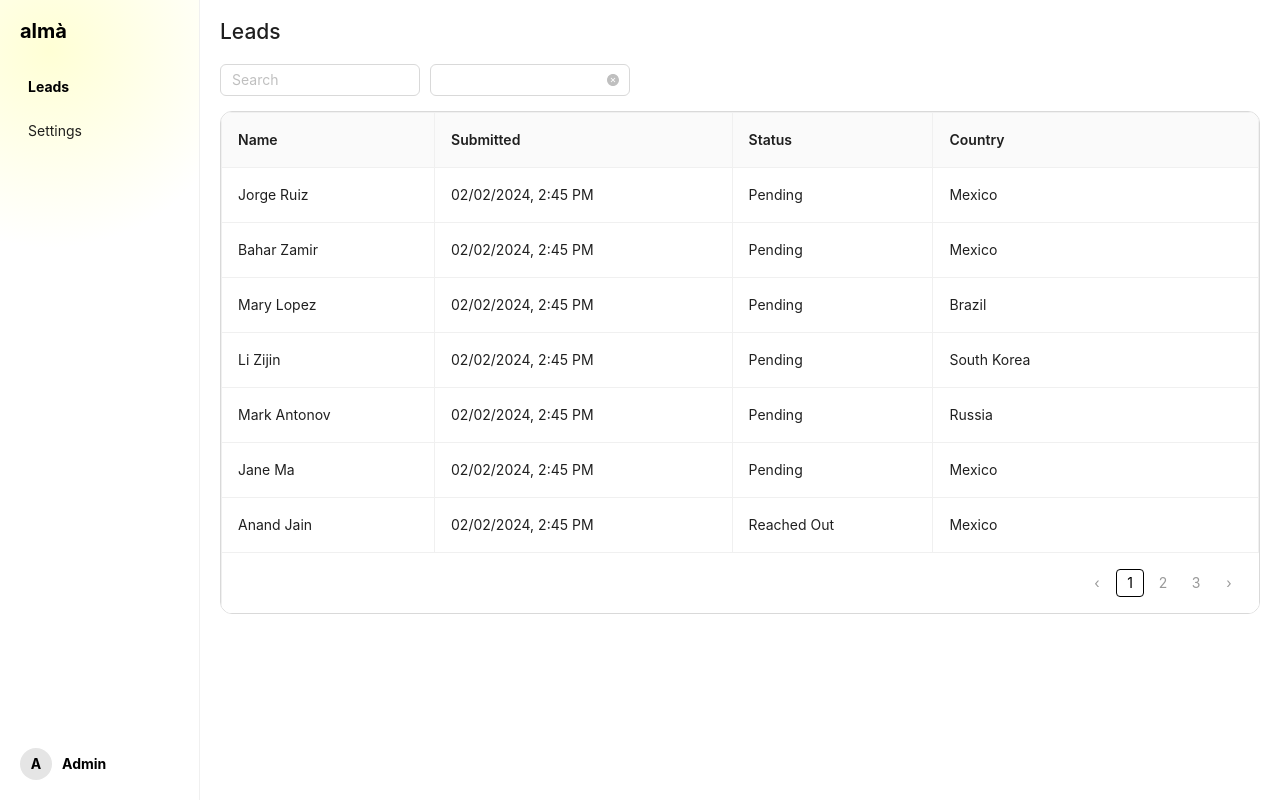
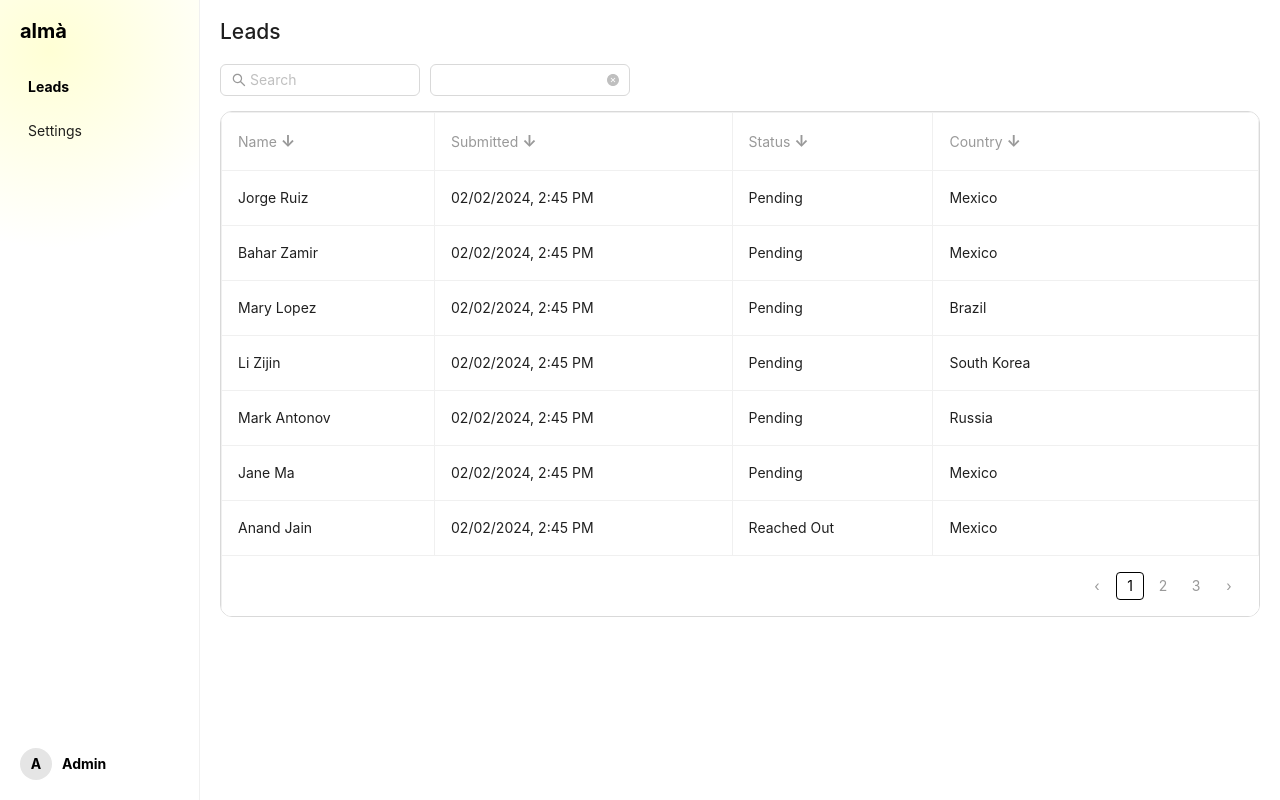
Before and after one commit to duarizwan25/Landing-Page-AntDesign, a React (Create React App) app: page / in a window 1280 px wide. Built offline with nearby package versions, Linux system fonts and the light colour scheme.

Commit message:
Update LeadsPage.js

```diff
--- a/src/LeadsPage.js
+++ b/src/LeadsPage.js
@@ -1,6 +1,7 @@
 import React, { useState } from "react";
 import { Layout, Menu, Table, Input, Select, Avatar } from "antd";
 import "antd/dist/reset.css";
+import { SearchOutlined } from "@ant-design/icons";
 
 const { Sider, Content } = Layout;
 const { Option } = Select;
@@ -120,11 +121,39 @@ const LeadsPage = () => {
   const tableData = [...paginatedData, paginationRow];
 
   const columns = [
-    { title: "Name", dataIndex: "name" },
-    { title: "Submitted", dataIndex: "submitted" },
-    { title: "Status", dataIndex: "status" },
-    { title: "Country", dataIndex: "country" }
-  ];
+  {
+    title: (
+      <span style={{ color: "#999", fontWeight: "normal" }}>
+        Name <span style={{ fontSize: "16px", fontWeight: "bold" }}>↓</span>
+      </span>
+    ),
+    dataIndex: "name"
+  },
+  {
+    title: (
+      <span style={{ color: "#999", fontWeight: "normal" }}>
+        Submitted <span style={{ fontSize: "16px", fontWeight: "bold" }}>↓</span>
+      </span>
+    ),
+    dataIndex: "submitted"
+  },
+  {
+    title: (
+      <span style={{ color: "#999", fontWeight: "normal" }}>
+        Status <span style={{ fontSize: "16px", fontWeight: "bold" }}>↓</span>
+      </span>
+    ),
+    dataIndex: "status"
+  },
+  {
+    title: (
+      <span style={{ color: "#999", fontWeight: "normal" }}>
+        Country <span style={{ fontSize: "16px", fontWeight: "bold" }}>↓</span>
+      </span>
+    ),
+    dataIndex: "country"
+  }
+];
 
   return (
     <Layout style={{ height: "100vh", background: "transparent" }}>
@@ -191,10 +220,11 @@ const LeadsPage = () => {
           <h2 style={{ marginBottom: "20px" }}>Leads</h2>
           <div style={{ display: "flex", gap: "10px", marginBottom: "15px" }}>
             <Input
-              placeholder="Search"
-              value={searchText}
-              onChange={(e) => setSearchText(e.target.value)}
-              style={{ width: 200 }}
+               placeholder="Search"
+               prefix={<SearchOutlined style={{ color: "#999" }} />}
+                value={searchText}
+                onChange={(e) => setSearchText(e.target.value)}
+                style={{ width: 200 }}
             />
             <Select
               placeholder="Status"
@@ -218,6 +248,13 @@ const LeadsPage = () => {
               borderRadius: "12px",
               overflow: "hidden",
             }}
+            components={{
+                header: {
+                 cell: (props) => (
+                 <th {...props} style={{ backgroundColor: "#fff", ...props.style }} />
+                 ),
+                },
+              }}
           />
         </Content>
       </Layout>
```
